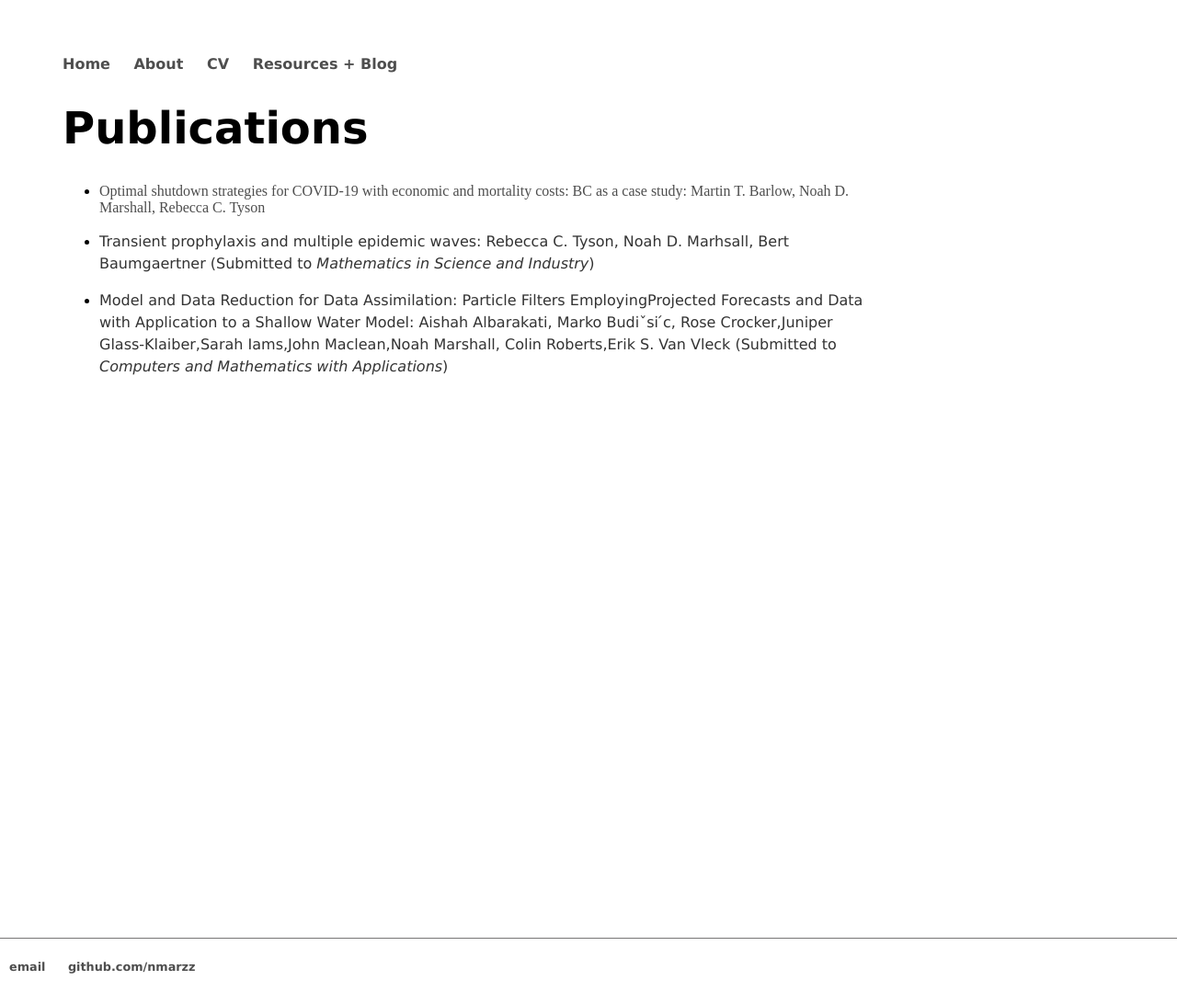
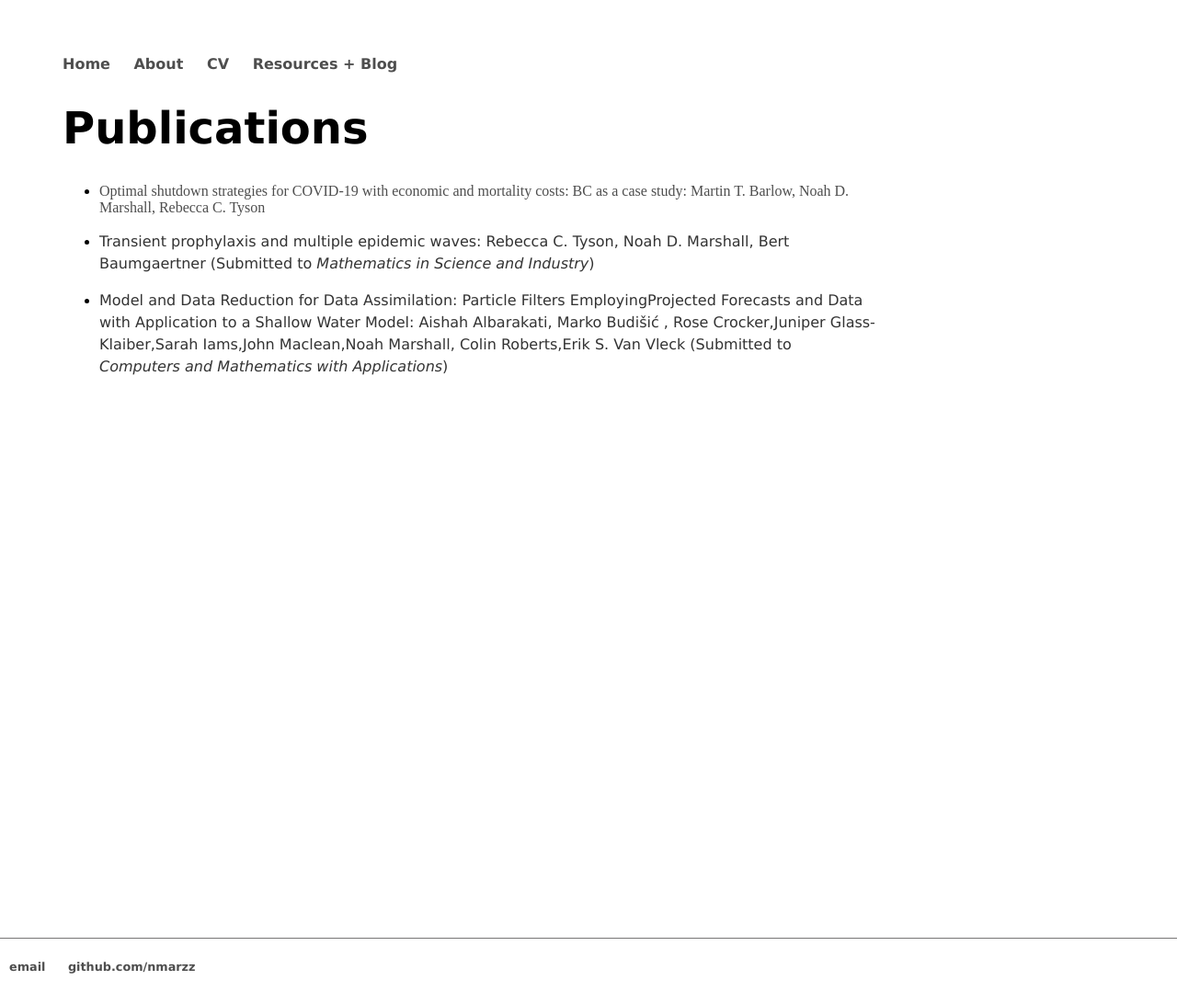
Before and after one commit to nmarzz/nmarzz.github.io, a Jekyll site: the page built from publications.html, in a window 1280 px wide. Shown: the whole page at 92% size. Built offline with Jekyll 4.4.1, drawn with Linux system fonts in a browser that asks for light colours.

Commit message:
fix names

```diff
--- a/publications.html
+++ b/publications.html
@@ -7,6 +7,6 @@ title: Publications
 
 <ul>
 <li><a href="https://www.medrxiv.org/content/10.1101/2020.11.25.20239004v1.full">Optimal shutdown strategies for COVID-19 with economic and mortality costs: BC as a case study: Martin T. Barlow, Noah D. Marshall, Rebecca C. Tyson</a></li>
-<li><p>Transient prophylaxis and multiple epidemic waves: Rebecca C. Tyson, Noah D. Marhsall, Bert Baumgaertner (Submitted to <i>Mathematics in Science and Industry</i>)</p></li>
-<li><p>Model and Data Reduction for Data Assimilation: Particle Filters EmployingProjected Forecasts and Data with Application to a Shallow Water Model: Aishah Albarakati, Marko Budiˇsi ́c, Rose Crocker,Juniper Glass-Klaiber,Sarah Iams,John Maclean,Noah Marshall, Colin Roberts,Erik S. Van Vleck (Submitted to <i>Computers and Mathematics with Applications</i>)</p></li>
+<li><p>Transient prophylaxis and multiple epidemic waves: Rebecca C. Tyson, Noah D. Marshall, Bert Baumgaertner (Submitted to <i>Mathematics in Science and Industry</i>)</p></li>
+<li><p>Model and Data Reduction for Data Assimilation: Particle Filters EmployingProjected Forecasts and Data with Application to a Shallow Water Model: Aishah Albarakati, Marko Budi&scaron;i&cacute; , Rose Crocker,Juniper Glass-Klaiber,Sarah Iams,John Maclean,Noah Marshall, Colin Roberts,Erik S. Van Vleck (Submitted to <i>Computers and Mathematics with Applications</i>)</p></li>
 </ul>
```
